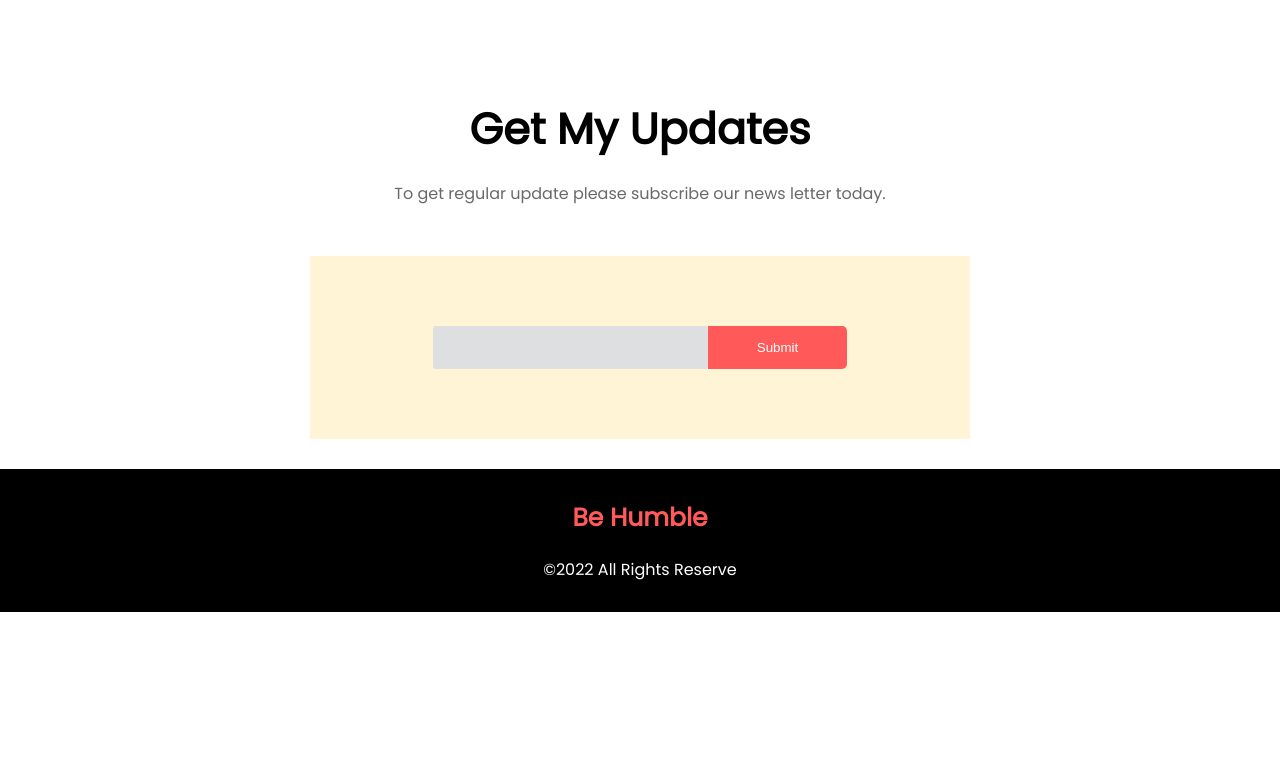
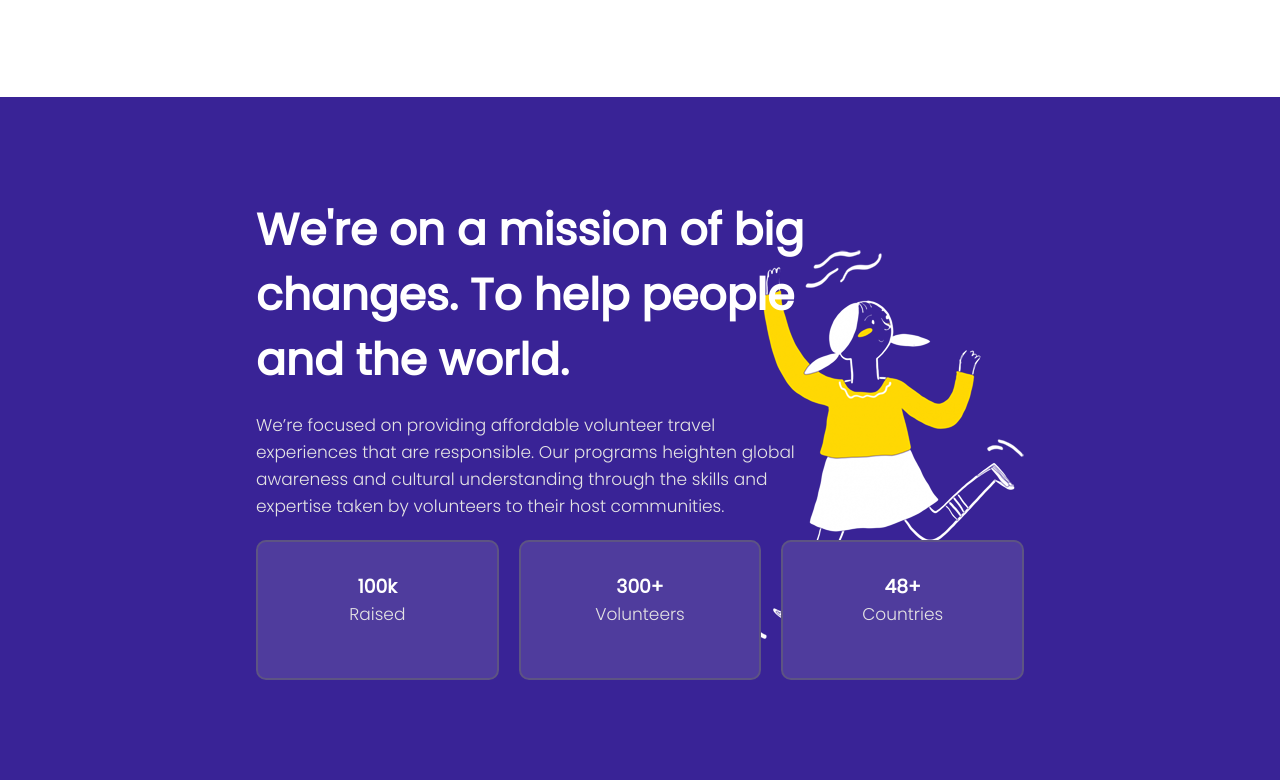
Before and after one commit to webamit/assignment-1, a plain HTML site: page index.html in a window 1280 px wide. Shown: the part 1746-2529 px from the top of the page. Before the commit the page ends 2358 px from the top, so only its background shows below. Drawn offline with Linux system fonts and the light colour scheme.

Commit message:
final version

```diff
--- a/index.html
+++ b/index.html
@@ -57,6 +57,7 @@
         </div>
     </section>
 
+
     <section class="donate-plan-area">
         <div class="section-wrap donate-plan-area-content">
             <div class="donate-plan-heading-area">
@@ -94,6 +95,34 @@
         </div>
     </section>
 
+    <section class="mission-area">
+        <div class="section-wrap mission-area-content">
+            <h1>We're on a mission of big changes. To help people and the world.</h1>
+            <p>We’re focused on providing affordable volunteer travel experiences that are responsible. Our programs
+                heighten global
+                awareness and cultural understanding through the skills and expertise taken by volunteers to their host
+                communities.
+
+            </p>
+            <div class="mission-milestones flexible-container">
+                <div class="mission-single-milestone">
+                    <h3>100k</h3>
+                    <p>Raised</p>
+                </div>
+                <div class="mission-single-milestone">
+                    <h3>300+</h3>
+                    <p>Volunteers</p>
+                </div>
+                <div class="mission-single-milestone">
+                    <h3>48+</h3>
+                    <p>Countries</p>
+                </div>
+
+            </div>
+
+        </div>
+    </section>
+
     <section class="my-update-area">
         <div class="section-wrap my-update-area-content">
             <div class="my-update-area-heading-area">
--- a/style.css
+++ b/style.css
@@ -28,6 +28,7 @@ body {
     padding: 200px 0;
     color: #fff;
 
+
 }
 
 .header-area-content h1 {
@@ -51,7 +52,7 @@ body {
     font-size: 18px;
 }
 
-.donate-button:hover{
+.donate-button:hover {
     background: #fd4848;
     cursor: pointer;
 }
@@ -119,45 +120,46 @@ body {
 
 }
 
-.amount-selected p{
-    color:#ff5959;
+.amount-selected p {
+    color: #ff5959;
 }
 
 
-footer{
+footer {
     text-align: center;
     background: #000000;
     color: #fff;
     padding: 30px 0;
 }
 
-footer p{
+footer p {
     counter-reset: ;
 }
 
-#footer-slogan{
+#footer-slogan {
     color: #ff5959;
-    padding-bottom: 20px;;
+    padding-bottom: 20px;
+    ;
     font-size: 25px;
 }
 
-.donate-plan-area{
+.donate-plan-area {
     width: 100%;
     margin-bottom: 100px;
 }
 
-.donate-plan-area-content{
+.donate-plan-area-content {
     margin: auto;
     text-align: center;
     width: 80%;
 
 }
 
-.donate-plan-heading-area{
+.donate-plan-heading-area {
     margin-bottom: 50px;
 }
 
-.donate-plan-options{
+.donate-plan-options {
     display: flex;
     margin-bottom: 30px;
 }
@@ -179,53 +181,58 @@ width: 80%;
     border-radius: 3px;
 }
 
-#bg-color-googsegg{
+#bg-color-googsegg {
     background: #edf5f6;
 }
-#bg-color-lightpink{
+
+#bg-color-lightpink {
     background: #ffeeee;
 }
-#bg-color-lightgold{
+
+#bg-color-lightgold {
     background: #fff4d6;
 }
 
-.donate-plan-single img{
+.donate-plan-single img {
     width: 43px;
 }
-.donate-plan-single h2{
+
+.donate-plan-single h2 {
     font-size: 20px;
     padding: 10px 0;
 }
 
-.donate-plan-single p{
+.donate-plan-single p {
     font-size: 13px;
     color: rgb(100, 98, 98);
 }
 
 
-.my-update-area{
+.my-update-area {
     width: 100%;
 }
 
-.my-update-area-content{
+.my-update-area-content {
     margin: auto;
     text-align: center;
     width: 80%;
 }
-.my-update-area-content h1{
+
+.my-update-area-content h1 {
     font-size: 43px;
     font-weight: 600;
     padding-bottom: 20px;
 }
-.my-update-area-content p{
+
+.my-update-area-content p {
     color: #6a6868;
 }
 
-.my-update-area-heading-area{
+.my-update-area-heading-area {
     margin-bottom: 50px;
 }
 
-.subscription-section{
+.subscription-section {
     padding: 70px 30px;
     background: #fff4d6;
     max-width: 600px;
@@ -249,7 +256,57 @@ color: #6a6868;
 
 }
 
-.subscription-section input[type="submit"]:hover{
+.subscription-section input[type="submit"]:hover {
     background: #fd4848;
     cursor: pointer;
 }
+
+.mission-area {
+    width: 100%;
+    background: #392396;
+    margin-bottom: 50px;
+
+}
+
+.mission-area-content {
+    margin: 0 auto;
+    text-align: left;
+    padding: 100px 0;
+    background-image: url(images/Group-41-712x1024.png);
+    background-repeat: no-repeat;
+    background-position: right;
+}
+
+
+.mission-area-content h1 {
+    font-size: 44px;
+    font-weight: 600;
+    padding-bottom: 20px;
+    color: white;
+    max-width: 561px;
+}
+
+.mission-area-content p {
+    font-size: 17px;
+    font-weight: 300;
+    padding-bottom: 20px;
+    color: #e5e4e4;
+    max-width: 561px;
+    line-height: 27px;
+}
+
+.mission-single-milestone {
+    background: #4f3c9d;
+    margin-left: 20px;
+    padding: 30px;
+    width: 186px;
+    text-align: center;
+    border-radius: 10px;
+    color: #fff;
+    border: 2px solid #5d5483;
+    justify-content: center;
+}
+
+.mission-single-milestone:first-child {
+    margin-left: 0;
+}
```
Also changed, not shown: images/Group-41-712x1024.png (added). Lines whose indentation alone changed are shown as unchanged.
